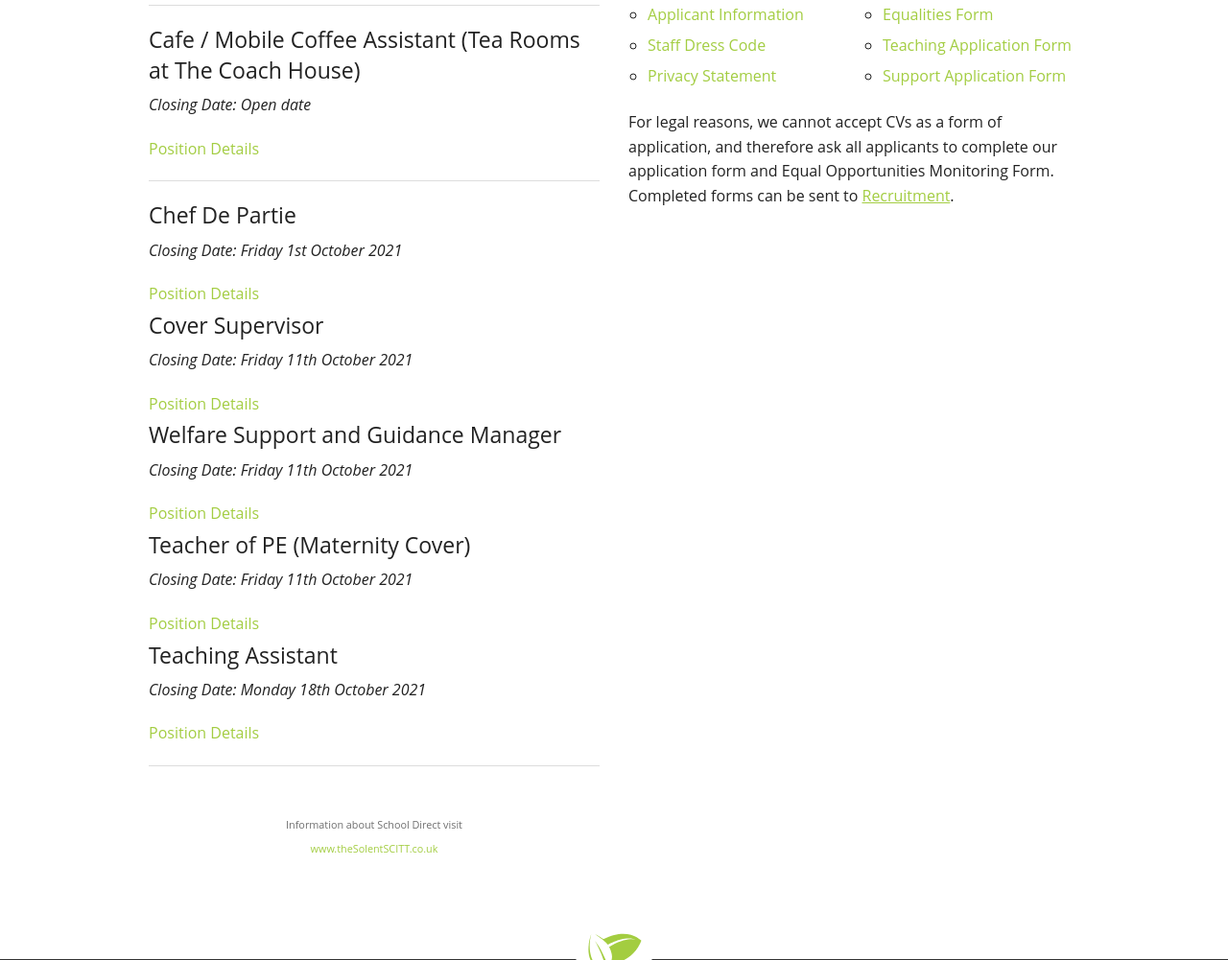
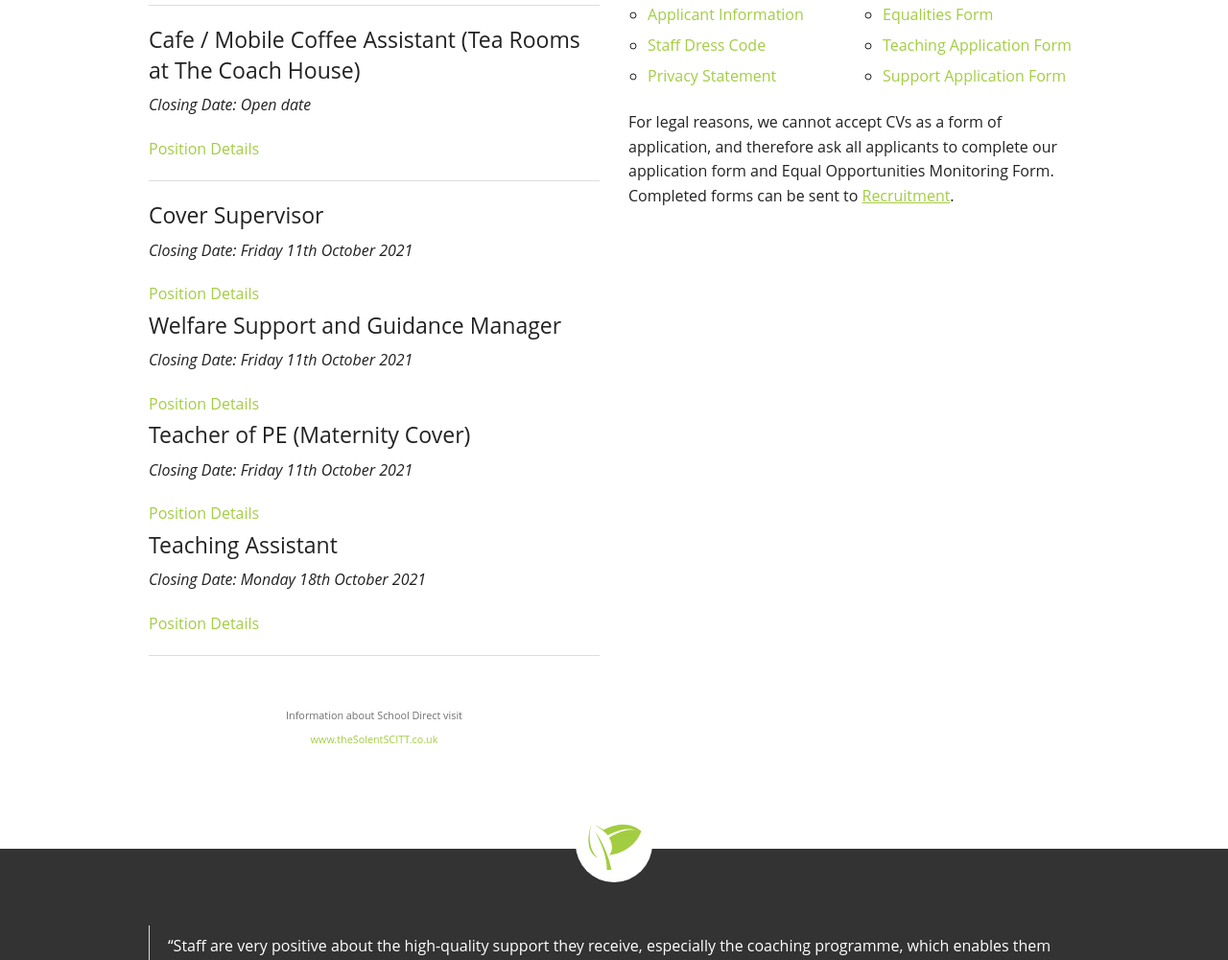
Before and after one commit to PCSITService/parkcommunityschool.co.uk, a PHP site: page /employment.php in a window 1280 px wide. Shown: the part 286-1287 px from the top of the page at 96% size. Run offline with PHP 8.4, Linux system fonts and the light colour scheme; some libraries are stand-ins or nearby versions.

Commit message:
Employment Update

```diff
--- a/employment.php
+++ b/employment.php
@@ -49,15 +49,6 @@
       </li>
 
       <hr>
-
-      <li>
-        <h4>Chef De Partie</h4>
-        <p><em>Closing Date: Friday 1st October 2021</em></p>
-
-        <span class="subheader">
-        <a href="assets/recruitment/chefdepartie.pdf" target="_blank">Position Details</a>
-        </span>
-      </li>
 
       <li>
         <h4>Cover Supervisor</h4>
```
